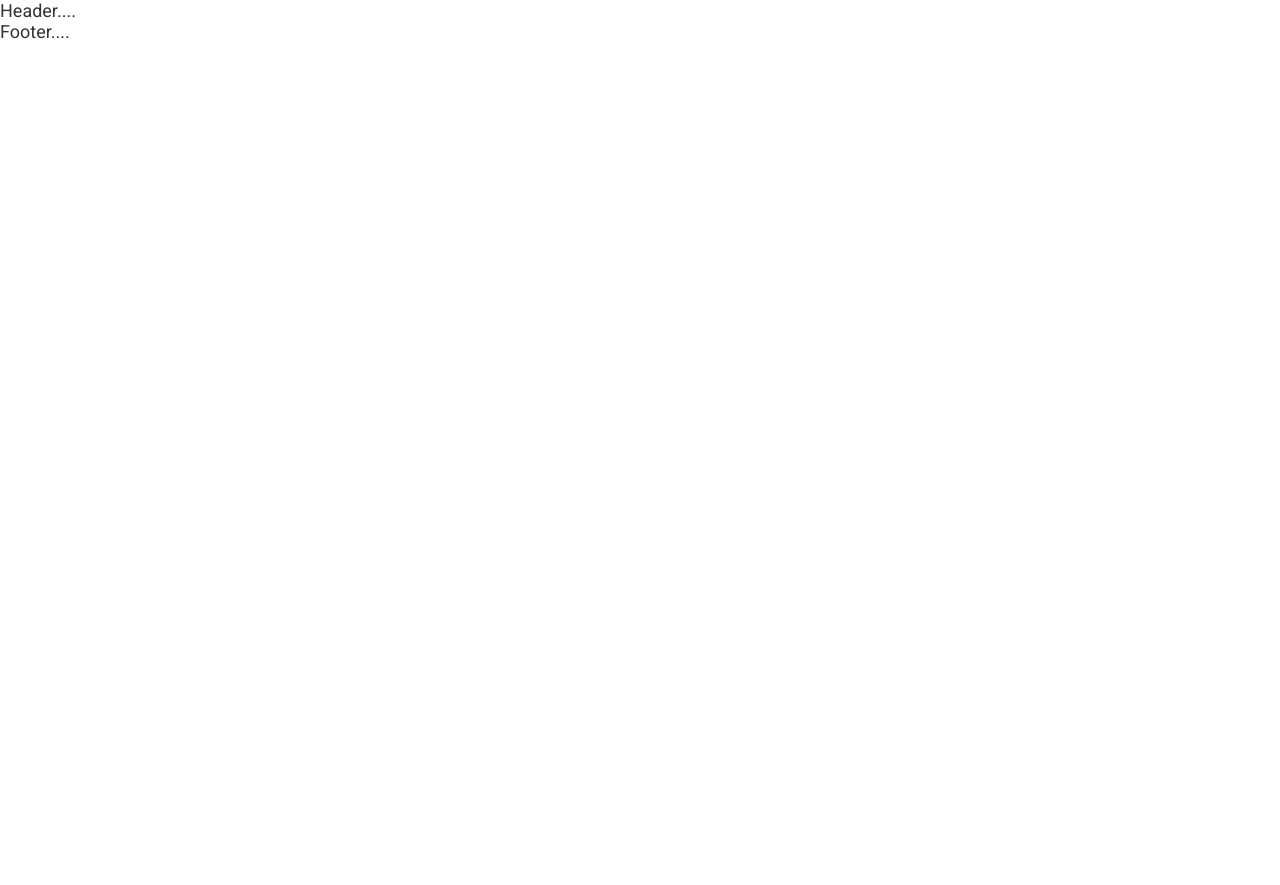
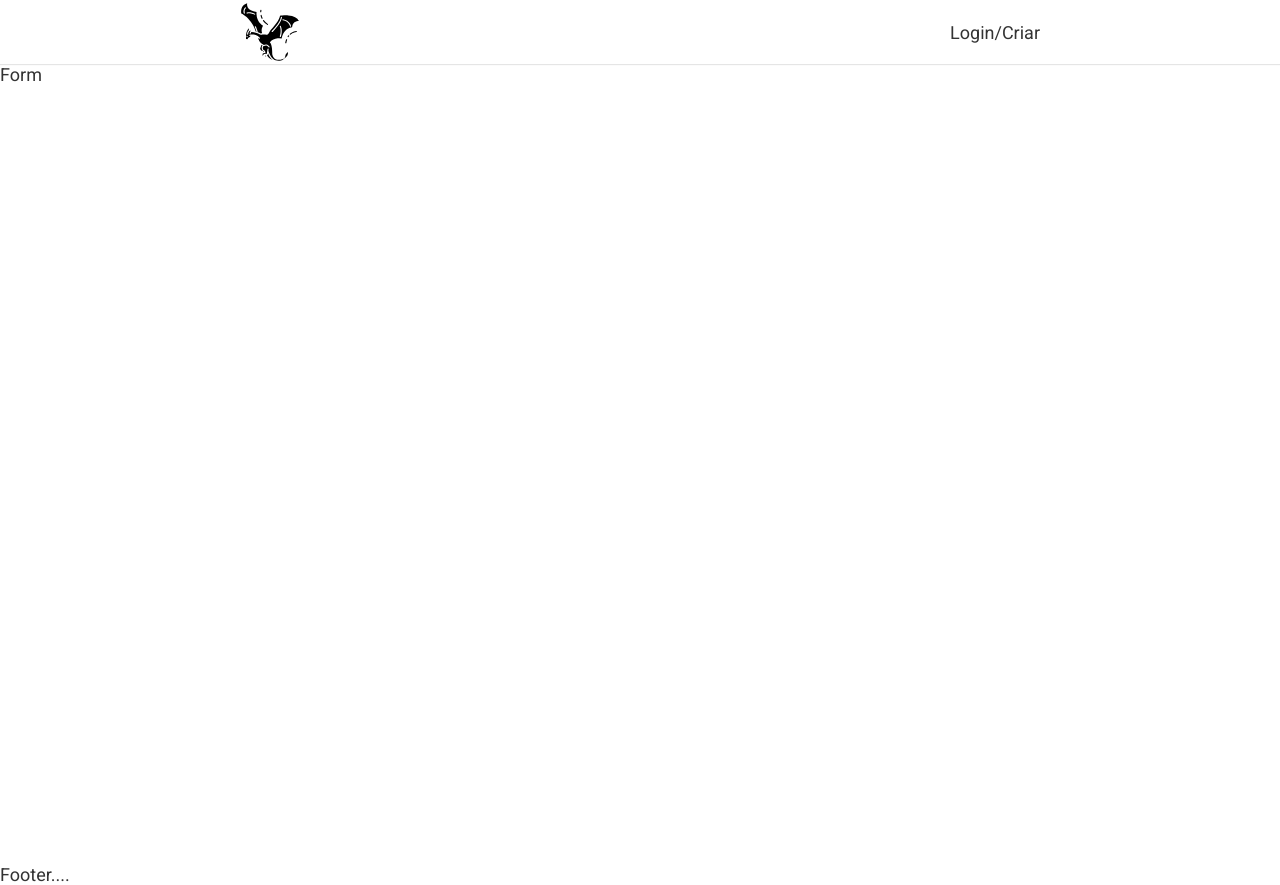
Before and after one commit to AndreLimaS/dragon-test, a React (Create React App) app: page / in a window 1280 px wide. Before the commit the page ends 800 px from the top, so only its background shows below. Built offline with nearby package versions, Linux system fonts and the light colour scheme.

Commit message:
feat: struct header and pages login

```diff
--- a/package.json
+++ b/package.json
@@ -8,6 +8,7 @@
     "@testing-library/user-event": "^12.5.0",
     "react": "^17.0.1",
     "react-dom": "^17.0.1",
+    "react-router-dom": "^5.2.0",
     "react-scripts": "4.0.1",
     "styled-components": "^5.2.1",
     "web-vitals": "^0.2.4"
--- a/src/App.js
+++ b/src/App.js
@@ -1,6 +1,7 @@
 import React from "react";
 import Footer from "./Components/Footer";
 import Header from "./Components/Header";
+import Login from "./pages/Login";
 
 import GlobalStyles from "./styles/GlobalStyles";
 
@@ -8,6 +9,7 @@ function App() {
   return (
     <>
       <Header />
+      <Login />
       <Footer />
       <GlobalStyles />
     </>
--- a/src/Components/Header/index.js
+++ b/src/Components/Header/index.js
@@ -1,6 +1,18 @@
 import React from "react";
+
 import { Container } from "./styles";
 
+import { ReactComponent as Logo } from "../../Assets/dragon.svg";
+
 export default function Header() {
-  return <div>Header....</div>;
+  return (
+    <Container>
+      <header>
+        <nav>
+          <Logo className="logo" />
+          <span>Login/Criar</span>
+        </nav>
+      </header>
+    </Container>
+  );
 }
--- a/src/Components/Header/styles.js
+++ b/src/Components/Header/styles.js
@@ -1,3 +1,24 @@
 import styled from "styled-components";
 
-export const Container = styled.div``;
+export const Container = styled.div`
+  box-shadow: 0px 1px 1px rgba(0, 0, 0, 0.1);
+  position: fixed;
+  width: 100%;
+  z-index: 100;
+  background: white;
+  top: 0px;
+
+  nav {
+    display: flex;
+    justify-content: space-between;
+    align-items: center;
+    height: 4rem;
+    max-width: 50rem;
+    margin: 0 auto;
+  }
+
+  .logo {
+    padding: 0.5rem 0;
+    width: 60px;
+  }
+`;
--- /dev/null
+++ b/src/pages/Login/index.js
@@ -0,0 +1,12 @@
+import React from "react";
+import { Container } from "./styles";
+
+export default function Login() {
+  return (
+    <Container>
+      <section>
+        <div>Form</div>
+      </section>
+    </Container>
+  );
+}
--- /dev/null
+++ b/src/pages/Login/styles.js
@@ -0,0 +1,9 @@
+import styled from "styled-components";
+
+export const Container = styled.div`
+  display: grid;
+  grid-template-columns: 1fr 1fr;
+  min-height: 100vh;
+  gap: 2rem;
+  margin-top: 4rem;
+`;
--- /dev/null
+++ b/src/pages/LoginCreate/index.js
@@ -0,0 +1,6 @@
+import React from "react";
+import { Container } from "./styles";
+
+export default function LoginForm() {
+  return <Container>Login Create</Container>;
+}
--- /dev/null
+++ b/src/pages/LoginCreate/styles.js
@@ -0,0 +1,3 @@
+import styled from "styled-components";
+
+export const Container = styled.div``;
--- /dev/null
+++ b/src/pages/LoginForm/index.js
@@ -0,0 +1,6 @@
+import React from "react";
+import { Container } from "./styles";
+
+export default function LoginForm() {
+  return <Container>Login Form</Container>;
+}
--- /dev/null
+++ b/src/pages/LoginForm/styles.js
@@ -0,0 +1,3 @@
+import styled from "styled-components";
+
+export const Container = styled.div``;
```
Also changed, not shown: 2 other files (tests, documents, lock files or other folders).
